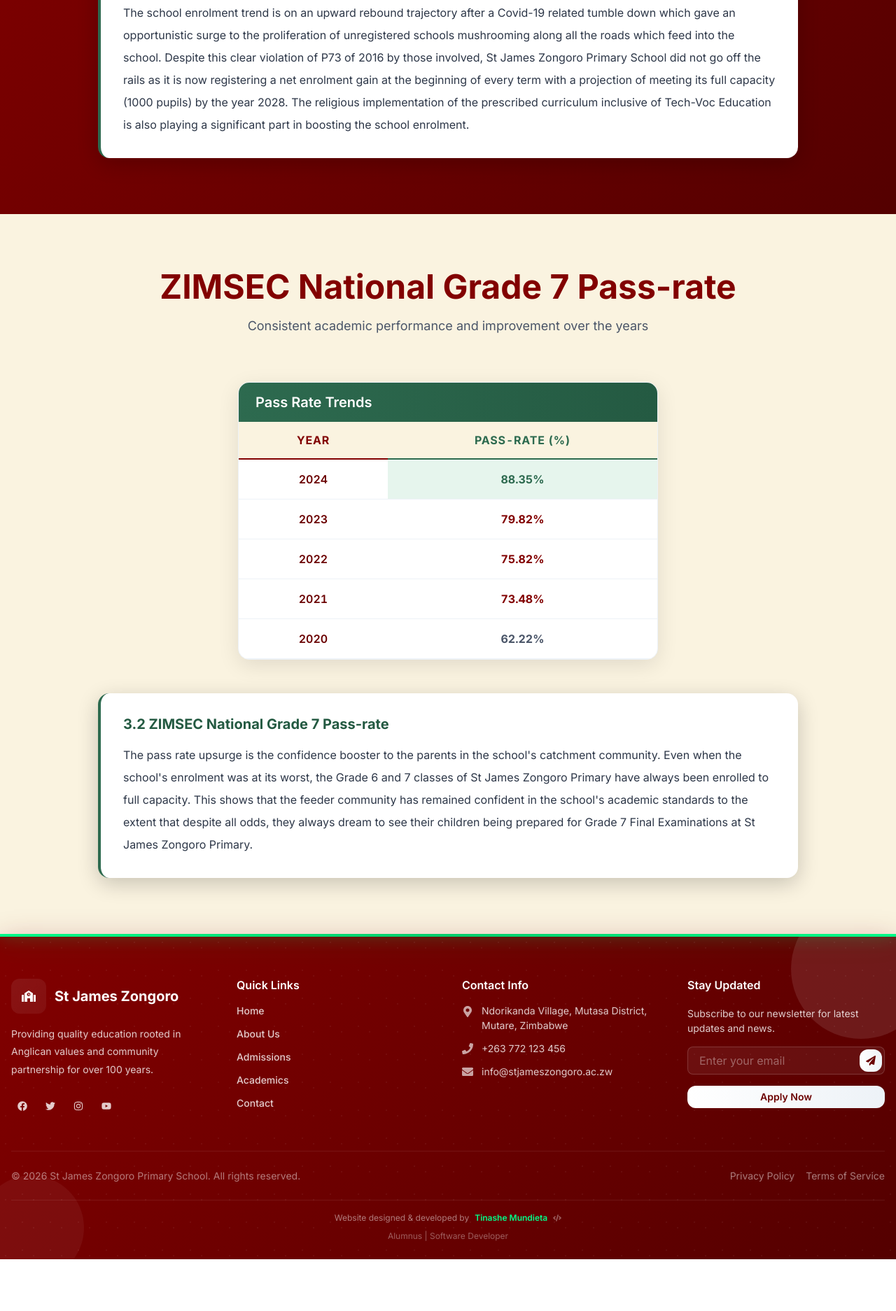
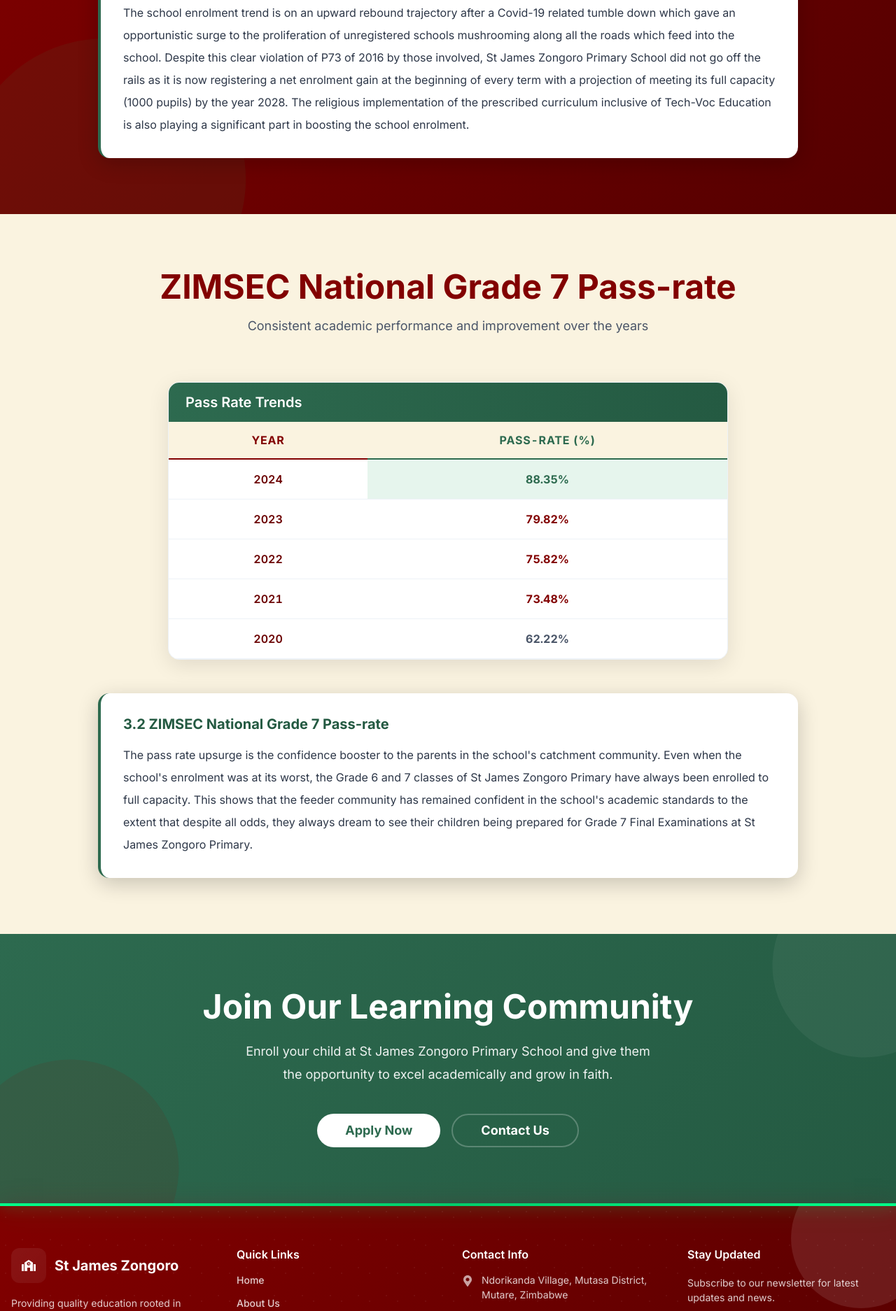
Before and after one commit to Tinashe623/ZONGORO-PRIMARY, a React (Vite) app: page /assessment in a window 1280 px wide. Shown: the part 1561-3435 px from the top of the page at 70% size. Before the commit the page ends 3361 px from the top, so only its background shows below. Built offline with nearby package versions, Linux system fonts and the light colour scheme.

Commit message:
feat: add animated background orbs and a new CTA section to AssessmentPage

```diff
--- a/src/pages/AssessmentPage.tsx
+++ b/src/pages/AssessmentPage.tsx
@@ -5,6 +5,7 @@
   VStack,
   Heading,
   Text,
+  Button,
   Table,
   Thead,
   Tbody,
@@ -15,9 +16,12 @@
   Icon,
 } from '@chakra-ui/react';
 import { FaUsers, FaChartLine, FaArrowUp } from 'react-icons/fa';
+import { motion } from 'framer-motion';
 import { enrollmentData, passRateData, enrollmentComment, passRateComment } from '../data/assessment';
 import PageHero from '../components/ui/PageHero';
 import ScrollReveal from '../components/ui/ScrollReveal';
+
+const MotionBox = motion(Box);
 
 const AssessmentPage = () => {
   useEffect(() => {
@@ -218,8 +222,32 @@
       </Box>
 
       {/* Analysis Section - Maroon Background */}
-      <Box py={20} px={4} bgGradient="linear(135deg, maroon.500 0%, maroon.700 100%)">
-        <Box maxW="1000px" mx="auto">
+      <Box py={20} px={4} bgGradient="linear(135deg, maroon.500 0%, maroon.700 100%)" position="relative" overflow="hidden">
+        {/* Animated Orbs */}
+        <MotionBox
+          position="absolute"
+          top="-100px"
+          right="-100px"
+          w="300px"
+          h="300px"
+          borderRadius="full"
+          bg="rgba(255,255,255,0.03)"
+          animate={{ scale: [1, 1.15, 1], rotate: [0, 15, 0] }}
+          transition={{ duration: 10, repeat: Infinity }}
+        />
+        <MotionBox
+          position="absolute"
+          bottom="-150px"
+          left="-50px"
+          w="400px"
+          h="400px"
+          borderRadius="full"
+          bg="rgba(0,255,136,0.05)"
+          animate={{ scale: [1.1, 1, 1.1], rotate: [0, -20, 0] }}
+          transition={{ duration: 12, repeat: Infinity }}
+        />
+
+        <Box maxW="1000px" mx="auto" position="relative" zIndex={1}>
           <ScrollReveal>
             <VStack spacing={8} align="start">
               <Heading size="xl" color="white" fontWeight="700">
@@ -277,7 +305,7 @@
               boxShadow="0 8px 30px rgba(0,0,0,0.1)"
               border="1px solid"
               borderColor="gray.100"
-              maxW="600px"
+              maxW="800px"
               mx="auto"
             >
               <Box
@@ -381,6 +409,82 @@
           </ScrollReveal>
         </Box>
       </Box>
+
+      {/* CTA Section */}
+      <Box
+        py={20}
+        px={4}
+        bgGradient="linear(135deg, forest.500 0%, forest.600 100%)"
+        position="relative"
+        overflow="hidden"
+      >
+        <MotionBox
+          position="absolute"
+          top="-80px"
+          right="-80px"
+          w="250px"
+          h="250px"
+          borderRadius="full"
+          bg="rgba(255,255,255,0.05)"
+          animate={{ scale: [1, 1.2, 1], rotate: [0, 10, 0] }}
+          transition={{ duration: 8, repeat: Infinity }}
+        />
+        <MotionBox
+          position="absolute"
+          bottom="-100px"
+          left="-50px"
+          w="300px"
+          h="300px"
+          borderRadius="full"
+          bg="rgba(130,0,0,0.1)"
+          animate={{ scale: [1.1, 1, 1.1], rotate: [0, -15, 0] }}
+          transition={{ duration: 10, repeat: Infinity }}
+        />
+
+        <Box maxW="800px" mx="auto" textAlign="center" position="relative" zIndex={1}>
+          <VStack spacing={6}>
+            <Heading size="2xl" color="white" fontWeight="700">
+              Join Our Learning Community
+            </Heading>
+            <Text color="whiteAlpha.900" fontSize="lg" maxW="600px" lineHeight="1.8">
+              Enroll your child at St James Zongoro Primary School and give them
+              the opportunity to excel academically and grow in faith.
+            </Text>
+            <Flex gap={4} mt={4} direction={{ base: 'column', md: 'row' }}>
+              <Button
+                as="a"
+                href="/admissions"
+                bg="white"
+                color="forest.500"
+                size="lg"
+                px={10}
+                fontWeight="700"
+                borderRadius="full"
+                _hover={{ transform: 'translateY(-2px)', boxShadow: '0 10px 30px rgba(0,0,0,0.2)' }}
+                transition="all 0.3s ease"
+              >
+                Apply Now
+              </Button>
+              <Button
+                as="a"
+                href="/contact"
+                bg="transparent"
+                color="white"
+                size="lg"
+                px={10}
+                fontWeight="700"
+                borderRadius="full"
+                border="2px solid"
+                borderColor="whiteAlpha.400"
+                _hover={{ bg: 'whiteAlpha.200', borderColor: 'white' }}
+                transition="all 0.3s ease"
+              >
+                Contact Us
+              </Button>
+            </Flex>
+          </VStack>
+        </Box>
+      </Box>
     </Box>
   );
 };
```
